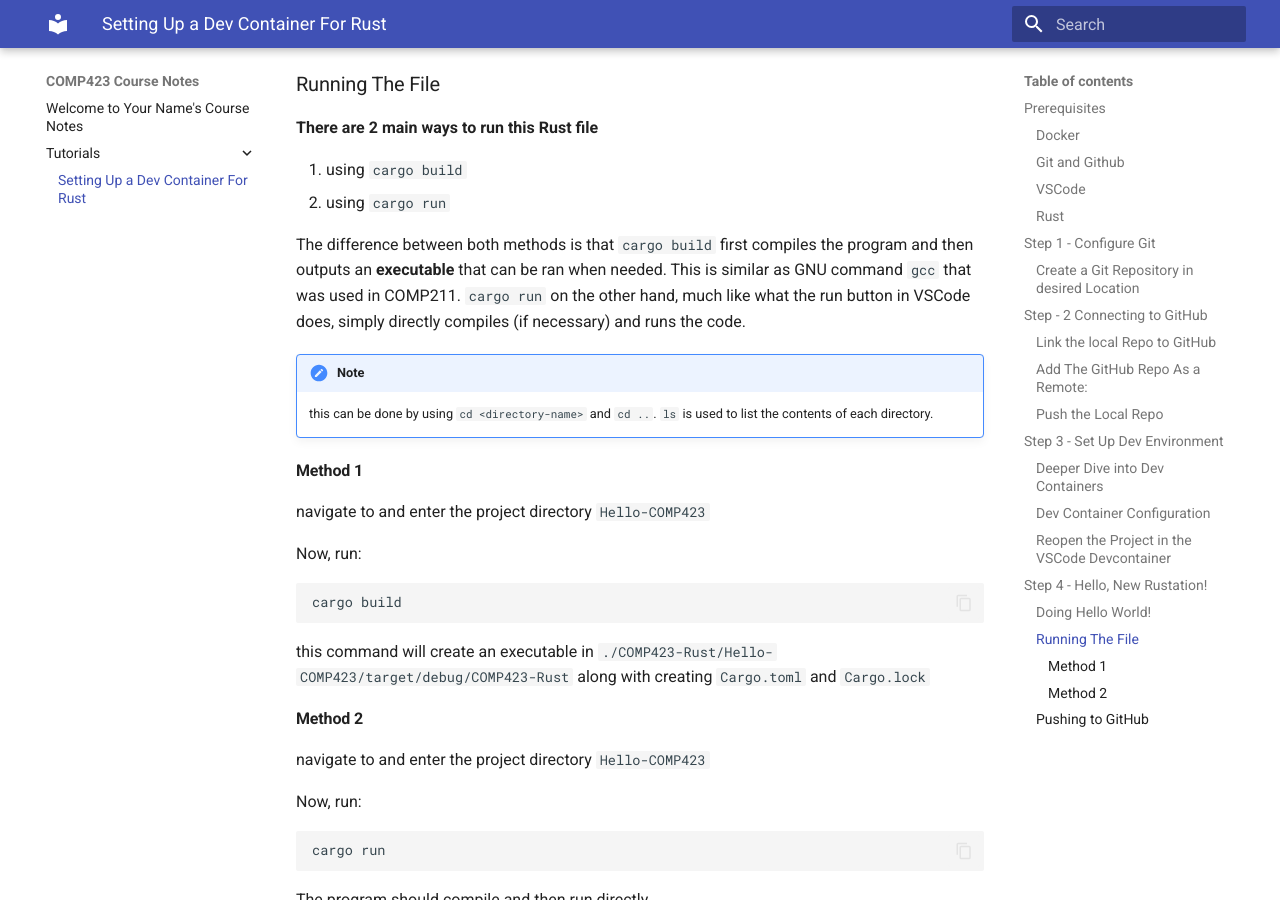
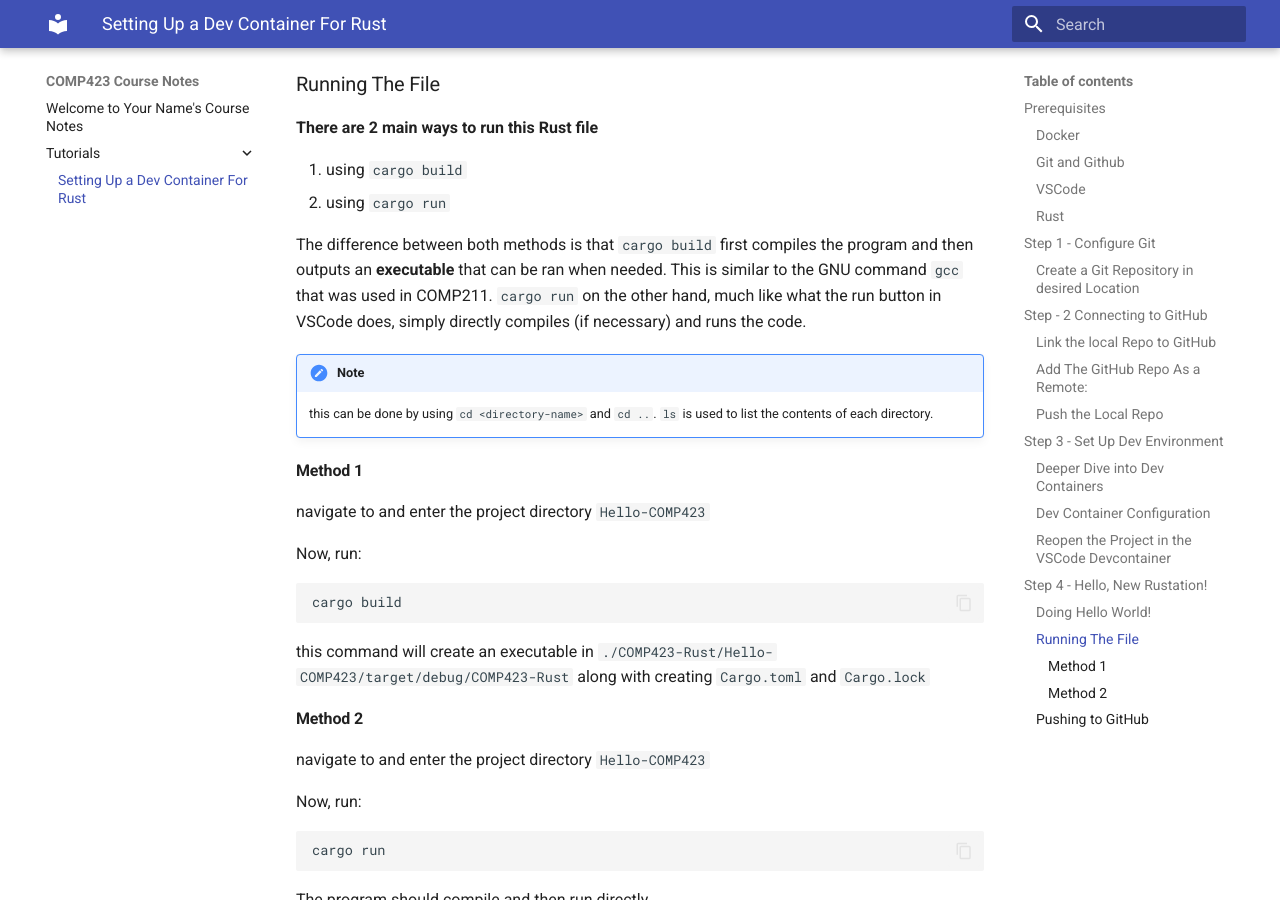
Before and after one commit to Meepyster/comp423-course-notes, an MkDocs documentation site: the page built from docs/tutorials/rust-setup.md, in a window 1280 px wide and 900 px high, scrolled down 4590 px. Built offline with MkDocs 1.6.1 and Material for MkDocs 9.7.7, drawn with Linux system fonts in a browser that asks for light colours.

Commit message:
fixed gcc typo

````diff
--- a/docs/tutorials/rust-setup.md
+++ b/docs/tutorials/rust-setup.md
@@ -160,7 +160,7 @@
 1. using ```cargo build```
 2. using ```cargo run```
 
-The difference between both methods is that ```cargo build``` first compiles the program and then outputs an **executable** that can be ran when needed. This is similar as GNU command ```gcc``` that was used in COMP211. ```cargo run``` on the other hand, much like what the run button in VSCode does, simply directly compiles (if necessary) and runs the code.
+The difference between both methods is that ```cargo build``` first compiles the program and then outputs an **executable** that can be ran when needed. This is similar to the GNU command ```gcc``` that was used in COMP211. ```cargo run``` on the other hand, much like what the run button in VSCode does, simply directly compiles (if necessary) and runs the code.
 
 !!! note
     this can be done by using ```cd <directory-name>``` and ```cd ..```. ```ls``` is used to list the contents of each directory.
````
